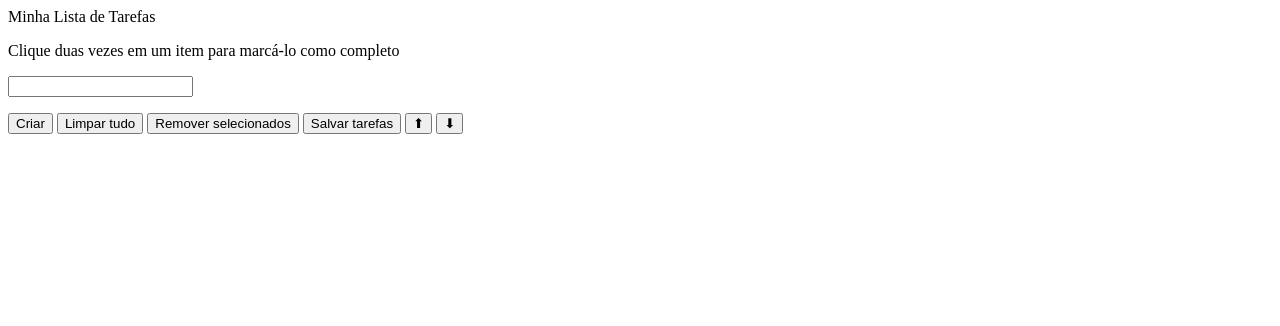
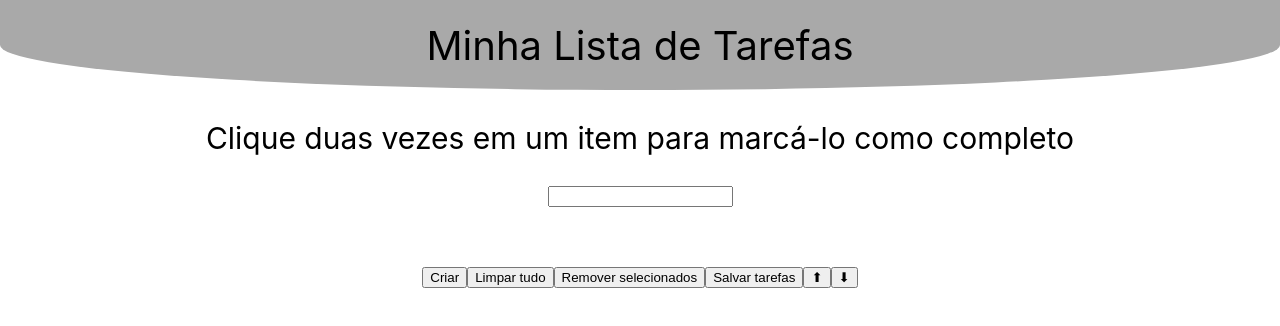
Before and after one commit to lucas-andrad/To-do-list, a plain HTML site: page index.html in a window 1280 px wide. Drawn offline with Linux system fonts and the light colour scheme.

Commit message:
Changing page style: display flexbox

```diff
--- a/style.css
+++ b/style.css
@@ -1,3 +1,9 @@
+body {
+    margin: 0;
+    padding: 0;
+    font-family: -apple-system, BlinkMacSystemFont, 'Segoe UI', Roboto, Oxygen, Ubuntu, Cantarell, 'Open Sans', 'Helvetica Neue', sans-serif;
+}
+
 .completed {
     text-decoration: line-through;
 }
@@ -5,3 +11,27 @@
 .selected {
     background-color: gray;
 }
+
+.header-content{
+    display: flex;
+    font-size: 40px;
+    justify-content: center;
+    align-items: center;
+    background-color: darkgray;
+    height: 90px;
+    border-bottom-left-radius: 90%;
+    border-bottom-right-radius: 90%;
+}
+
+.main-content {
+    display: flex;
+    flex-direction: column;
+    justify-content: center;
+    align-items: center;
+    font-size: 30px;
+}
+
+.buttons {
+    display: flex;
+    justify-content: center;
+}
```
